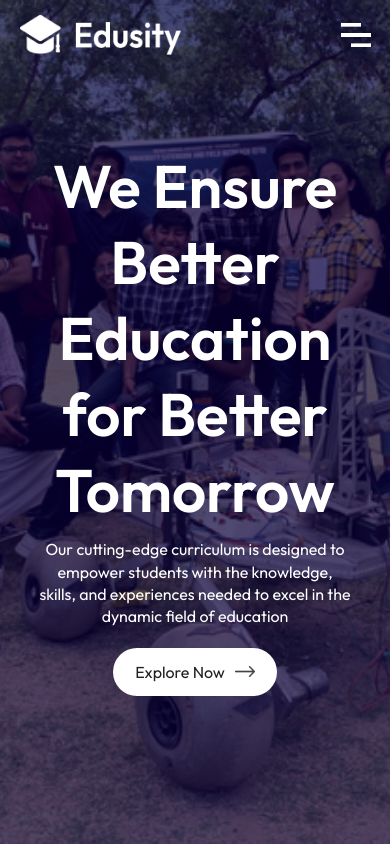
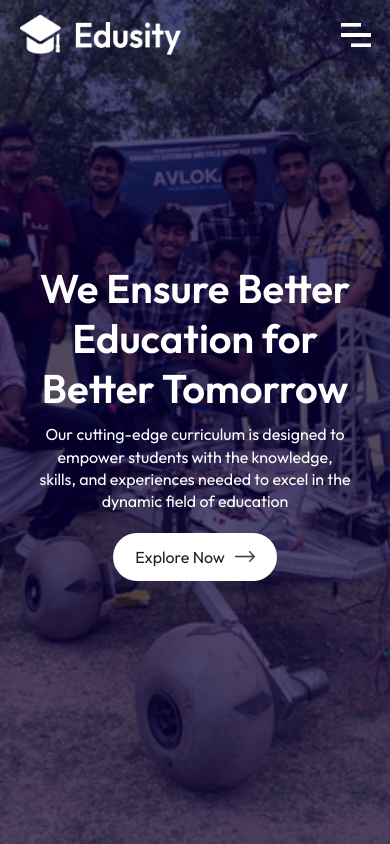
Before and after one commit to Sachin-God/University-website-Clone, a React (Vite) app: page / in a window 390 px wide. Shown: the top 844 px of the page. Built offline with nearby package versions, Linux system fonts and the light colour scheme.

Commit message:
Update LandingPage.css

```diff
--- a/src/components/Page1/LandingPage.css
+++ b/src/components/Page1/LandingPage.css
@@ -27,3 +27,11 @@
     margin: 10px auto 20px;
     line-height: 1.4;
 }
+
+/* ----- media query -----  */
+
+@media (max-width: 800px) {
+    .landingText h1 {
+        font-size: 40px;
+    }
+}
```
